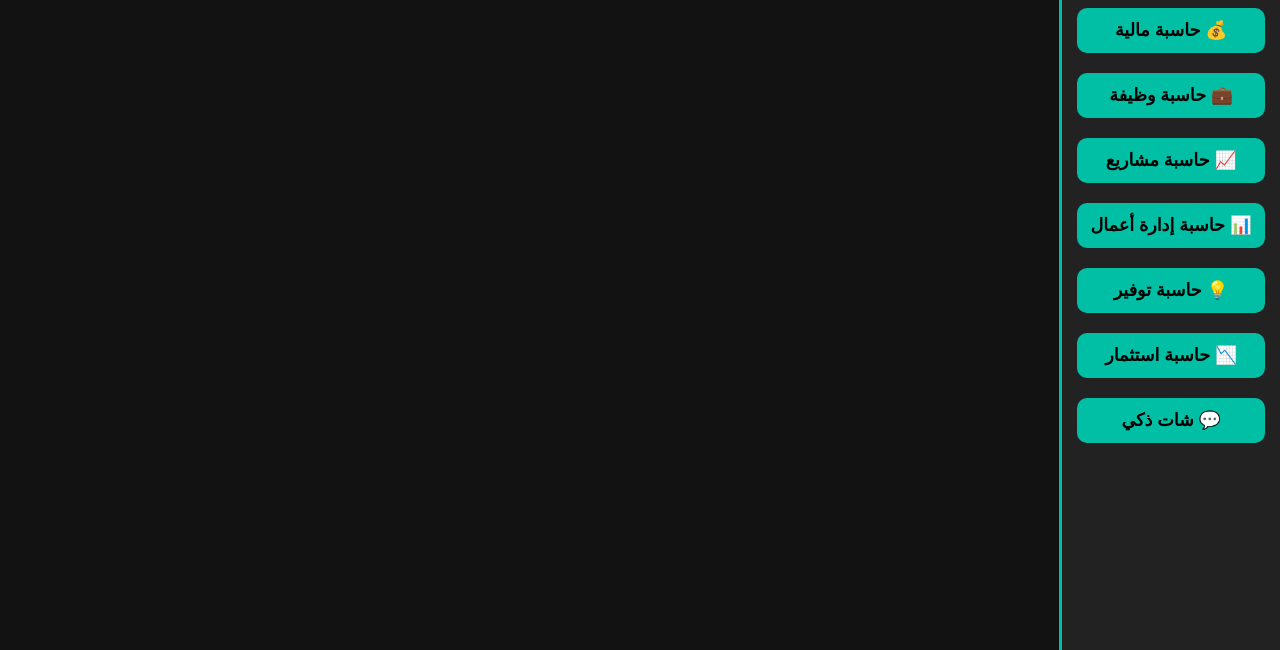
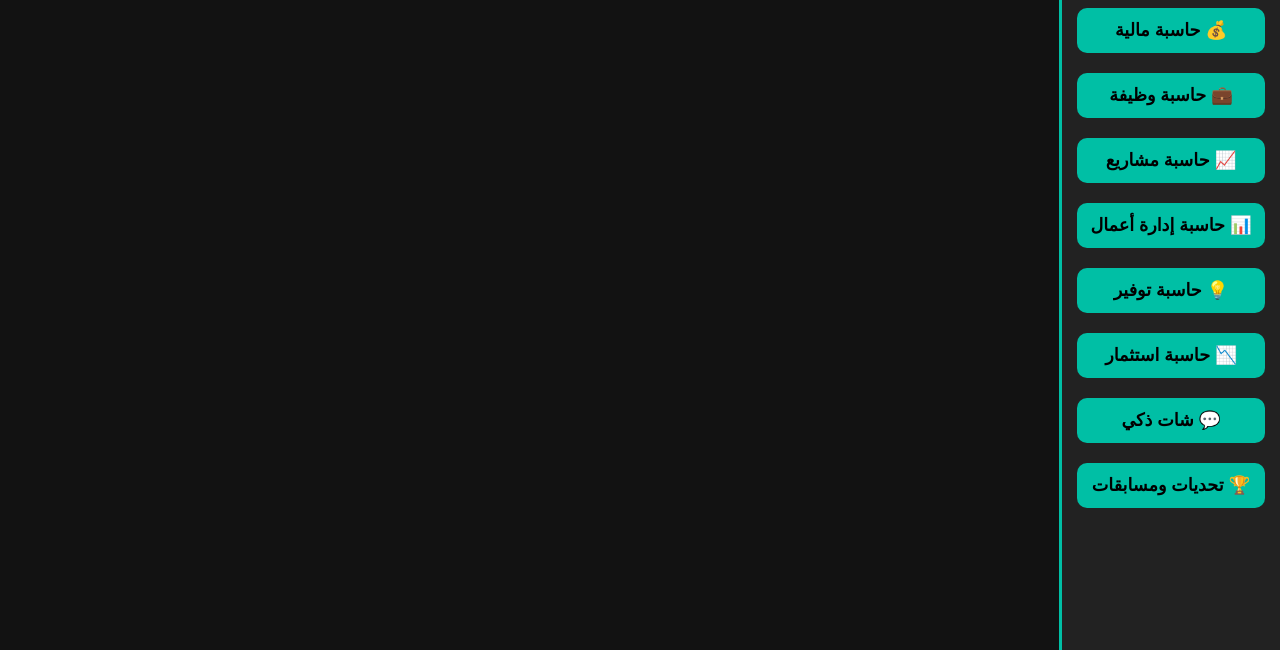
Before and after one commit to d7om-99/Unique-calculator, a plain HTML site: page index.html in a window 1280 px wide. Shown: the part 155-805 px from the top of the page. Drawn offline with Linux system fonts and the light colour scheme.

Commit message:
Update index.html

```diff
--- a/index.html
+++ b/index.html
@@ -71,6 +71,7 @@
     <button onclick="openPage('calc.html?type=توفير')">💡 حاسبة توفير</button>
     <button onclick="openPage('calc.html?type=استثمار')">📉 حاسبة استثمار</button>
     <button onclick="openPage('chat.html')">💬 شات ذكي</button>
+    <button onclick="openPage('challenges.html')">🏆 تحديات ومسابقات</button>
   </nav>
   <iframe id="contentFrame" src="" allowfullscreen></iframe>
 </div>
```
